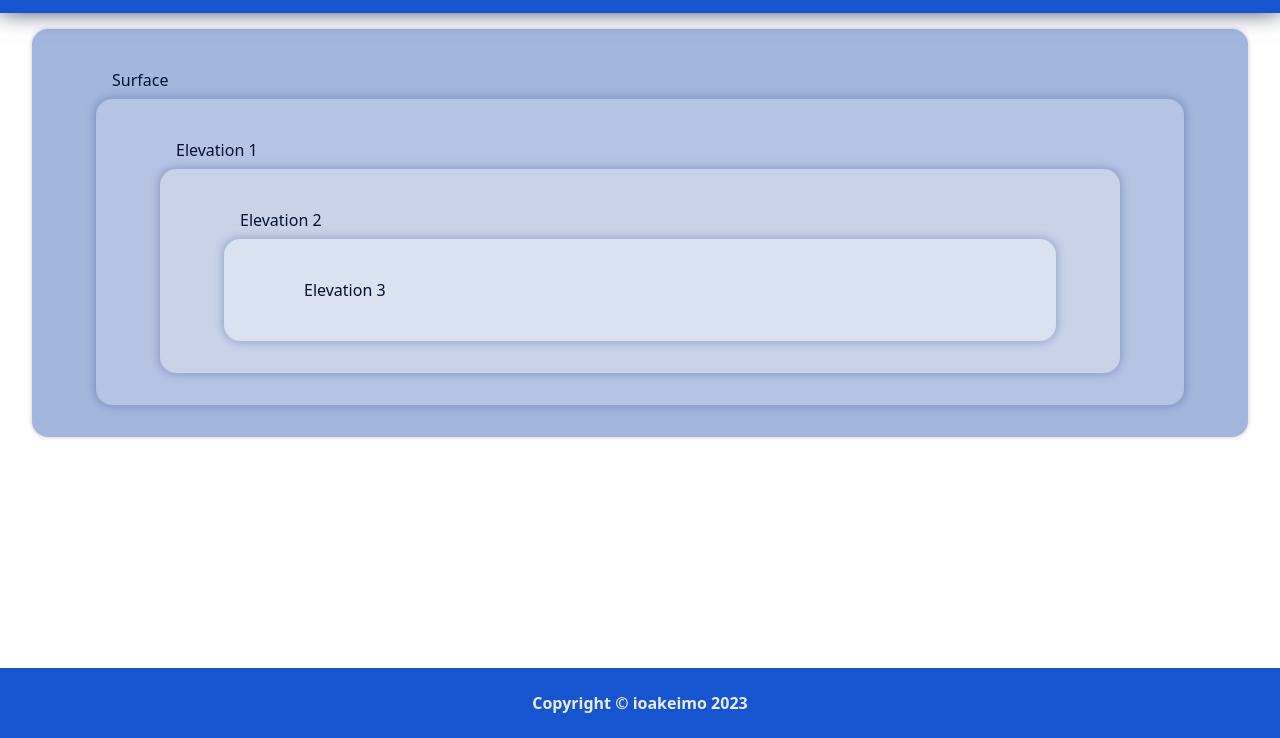
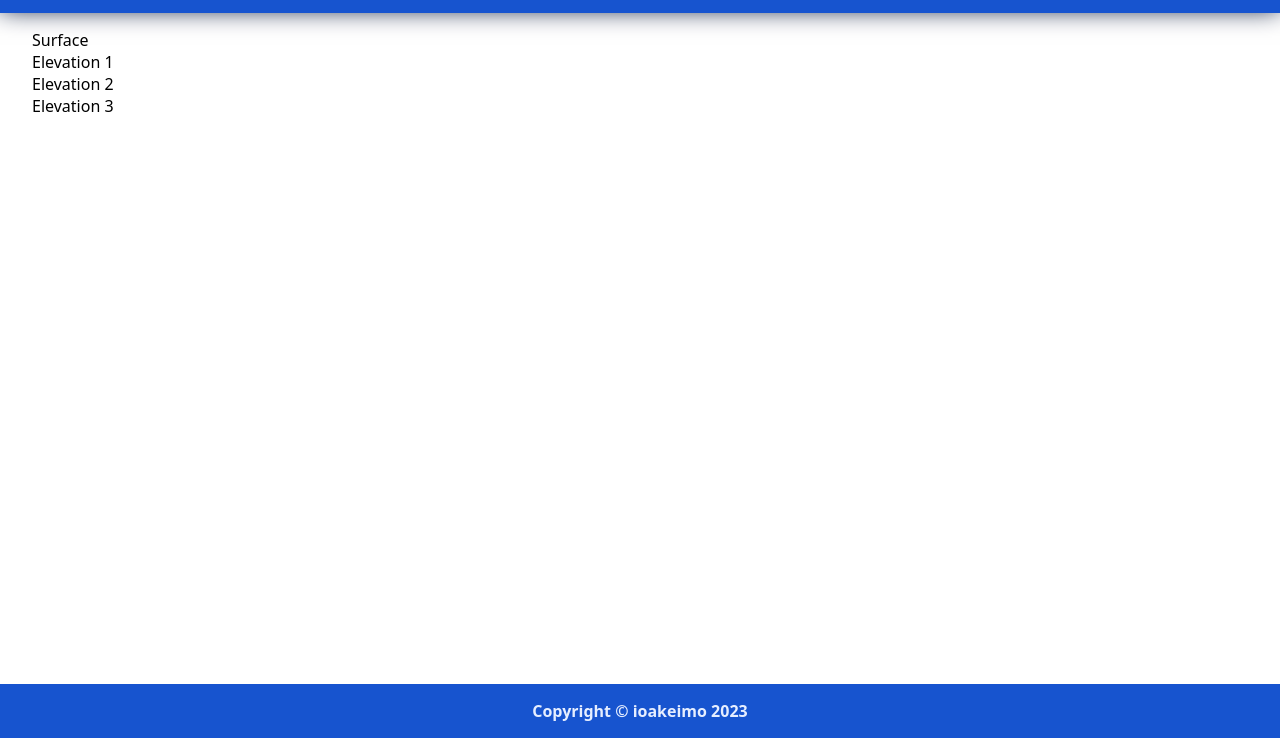
Before and after one commit to ioakeimoTOP/Barebones-Project-Template, a website: page index.html in a window 1280 px wide. Shown: the part 62-800 px from the top of the page. Drawn offline with Linux system fonts and the light colour scheme.

Commit message:
Remove pre-define surface styles
Surface styles are often not needed and end up being bloat.

```diff
--- a/src/styles/base.scss
+++ b/src/styles/base.scss
@@ -2,12 +2,6 @@
   display: flex;
   align-items: center;
   justify-content: center;
-}
-
-@mixin elevate {
-  padding: 2em 4em;
-  box-shadow: 0 0 0.5rem 0.1rem var(--accent-shadow);
-  border-radius: inherit;
 }
 
 body {
@@ -54,28 +48,3 @@ footer {
   color: var(--brand-white);
   font-weight: bold;
 }
-
-.surface {
-  padding: 2em 4em;
-  background: var(--accent-1);
-  box-shadow: 0 0 0.25rem var(--accent-shadow);
-  border-radius: 1rem;
-  color: var(--text);
-
-  & > .elevation {
-    @include elevate();
-    background: var(--accent-2);
-    & > .elevation {
-      @include elevate();
-      background: var(--accent-3);
-      & > .elevation {
-        @include elevate();
-        background: var(--accent-4);
-      }
-    }
-  }
-}
-
-p {
-  padding: 0.5rem 1rem;
-}
```
Also changed, not shown: src/styles/main.css.
